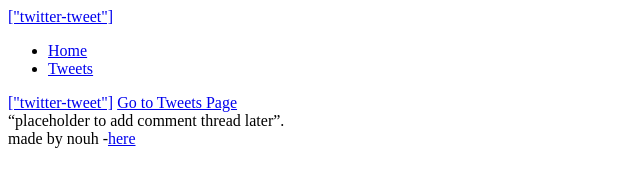
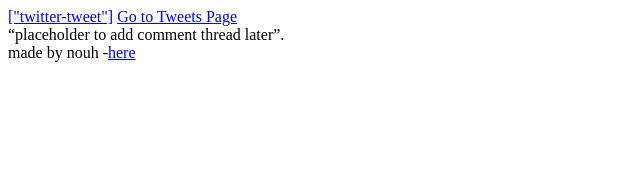
Before and after one commit to nouh1998/My_First_Portfolio, a plain HTML site: page html_basic/tweets.html in a window 1280 px wide. Shown: the whole page, without its empty margins (0-640 px from the left). Drawn offline with Linux system fonts and the light colour scheme.

Commit message:
Clean up tweets.html by removing links
Removed unnecessary links and cleaned up header.

```diff
--- a/html_basic/tweets.html
+++ b/html_basic/tweets.html
@@ -6,14 +6,8 @@
     <title>Base Index</title>
   </head>
   <body>
+    <header>
 
-    <a href="https://x.com/elonmusknews30/status/1990244584635474222/photo/1" target="_blank">["twitter-tweet"]</a>
-
-    <header>
-      <ul>
-        <li><a href="index.html" target="_blank">Home</a></li>
-        <li><a href="tweets.html" target="_blank">Tweets</a></li>
-      </ul>
     </header>
     <main>
       <article>
```
